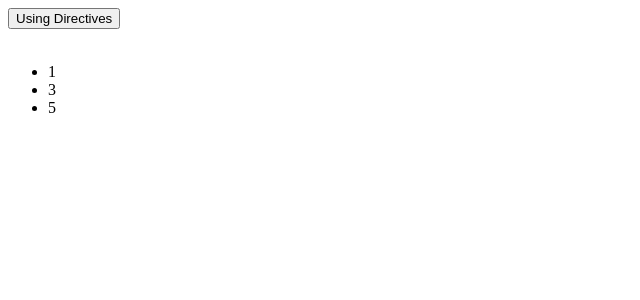
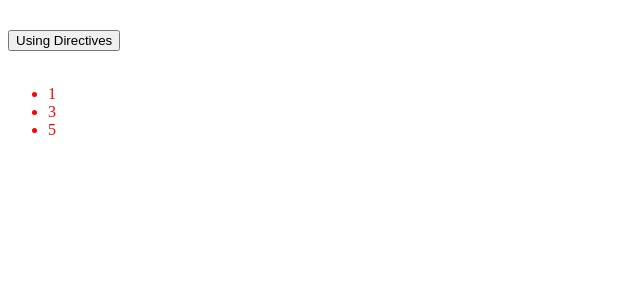
Before and after one commit to GeorgeThulo/Directives, an Angular app: page / in a window 1280 px wide. Both pictures are taken after a click on the button "Using Directives". Shown: the top 300 px of the page, without its empty margins (0-640 px from the left). Built offline with nearby package versions, Linux system fonts and the light colour scheme.

Commit message:
first ngClass

```diff
--- a/src/app/app.component.css
+++ b/src/app/app.component.css
@@ -0,0 +1,6 @@
+.container {
+    margin-top: 30px;
+}
+.odd {
+    color: red;
+}
--- a/src/app/app.component.html
+++ b/src/app/app.component.html
@@ -8,6 +8,7 @@
       <ul class="list-group">
         <div *ngIf="onlyOdd">
           <li class="list-group-item"
+          [ngClass]="{odd: odd % 2 !== 0}"
           *ngFor="let odd of oddNumbers"
           >
           {{odd}}
```
